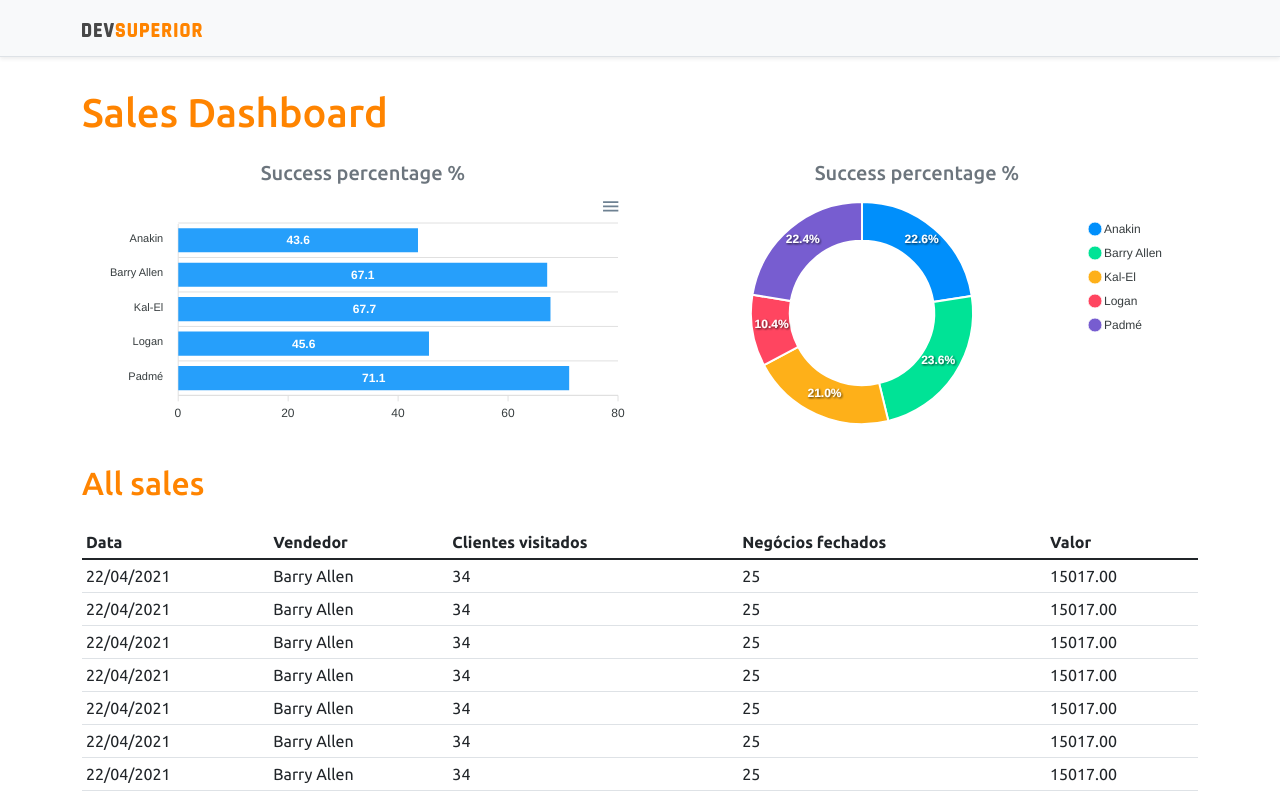
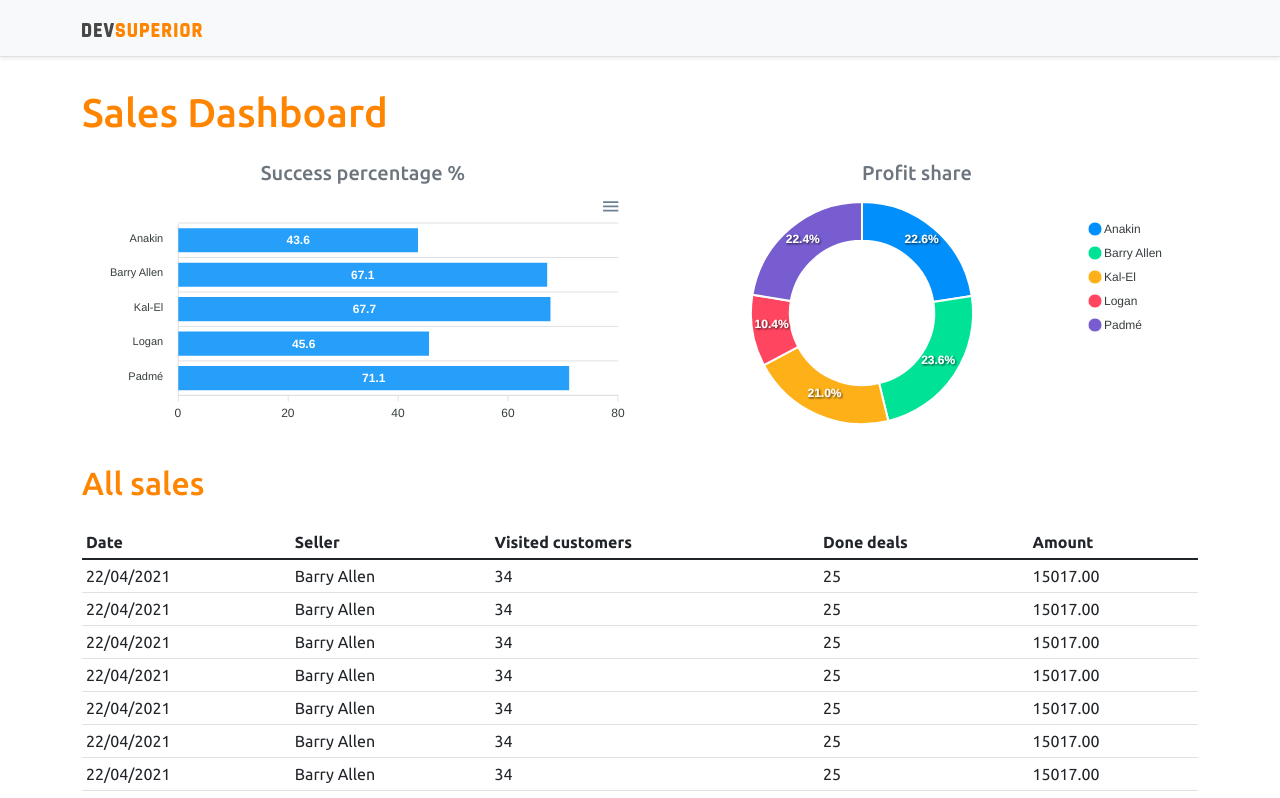
Before and after one commit to guilhermaosales/java-react-dsvendas, a React (Create React App) app in the folder frontend/: page / in a window 1280 px wide. Shown: the top 798 px of the page. Built offline with nearby package versions, Linux system fonts and the light colour scheme.

Commit message:
Alter texts to english

```diff
--- a/frontend/src/App.tsx
+++ b/frontend/src/App.tsx
@@ -16,7 +16,7 @@ function App() {
             <BarChart />
           </div>
           <div className="col-sm-6">
-            <h5 className="text-center text-secondary">Success percentage %</h5>
+            <h5 className="text-center text-secondary">Profit share</h5>
             <DonutChart />
           </div>
         </div>
--- a/frontend/src/components/DataTable/index.tsx
+++ b/frontend/src/components/DataTable/index.tsx
@@ -4,11 +4,11 @@ const DataTable = () => {
             <table className="table table-sm">
                 <thead>
                     <tr>
-                        <th>Data</th>
-                        <th>Vendedor</th>
-                        <th>Clientes visitados</th>
-                        <th>Negócios fechados</th>
-                        <th>Valor</th>
+                        <th>Date</th>
+                        <th>Seller</th>
+                        <th>Visited customers</th>
+                        <th>Done deals</th>
+                        <th>Amount</th>
                     </tr>
                 </thead>
                 <tbody>
--- a/frontend/src/components/Footer/index.tsx
+++ b/frontend/src/components/Footer/index.tsx
@@ -2,9 +2,9 @@ const Footer = () => {
     return (
         <footer className="footer mt-auto py-3 bg-dark">
             <div className="container">
-                <p className="text-light">App desenvolvido por <a href="https://github.com/guilhermao" className="text-decoration-none" target="_blank" rel="noreferrer">Guilherme Sales</a></p>
+                <p className="text-light">App developed by <a href="https://github.com/guilhermao" className="text-decoration-none" target="_blank" rel="noreferrer">Guilherme Sales</a></p>
                 <p className="text-light"><small><strong>Semana Spring React</strong><br />
-                    Evento promovido pela escola DevSuperior: <a href="https://instagram.com/devsuperior.ig" className="text-decoration-none" target="_blank" rel="noreferrer">@devsuperior.ig</a></small></p>
+                    Event promoted by DevSuperior: <a href="https://instagram.com/devsuperior.ig" className="text-decoration-none" target="_blank" rel="noreferrer">@devsuperior.ig</a></small></p>
             </div>
         </footer>
     );
```
